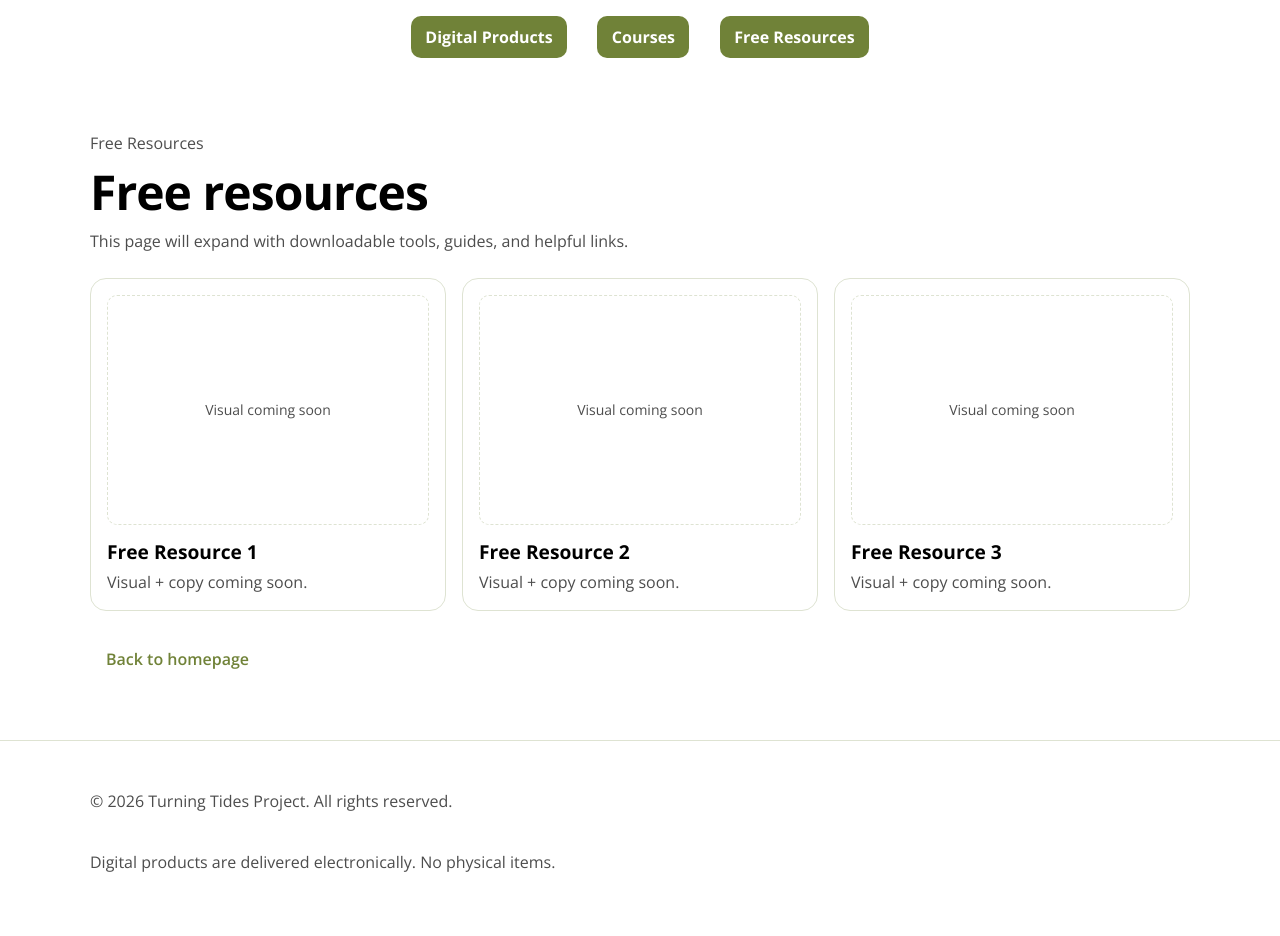
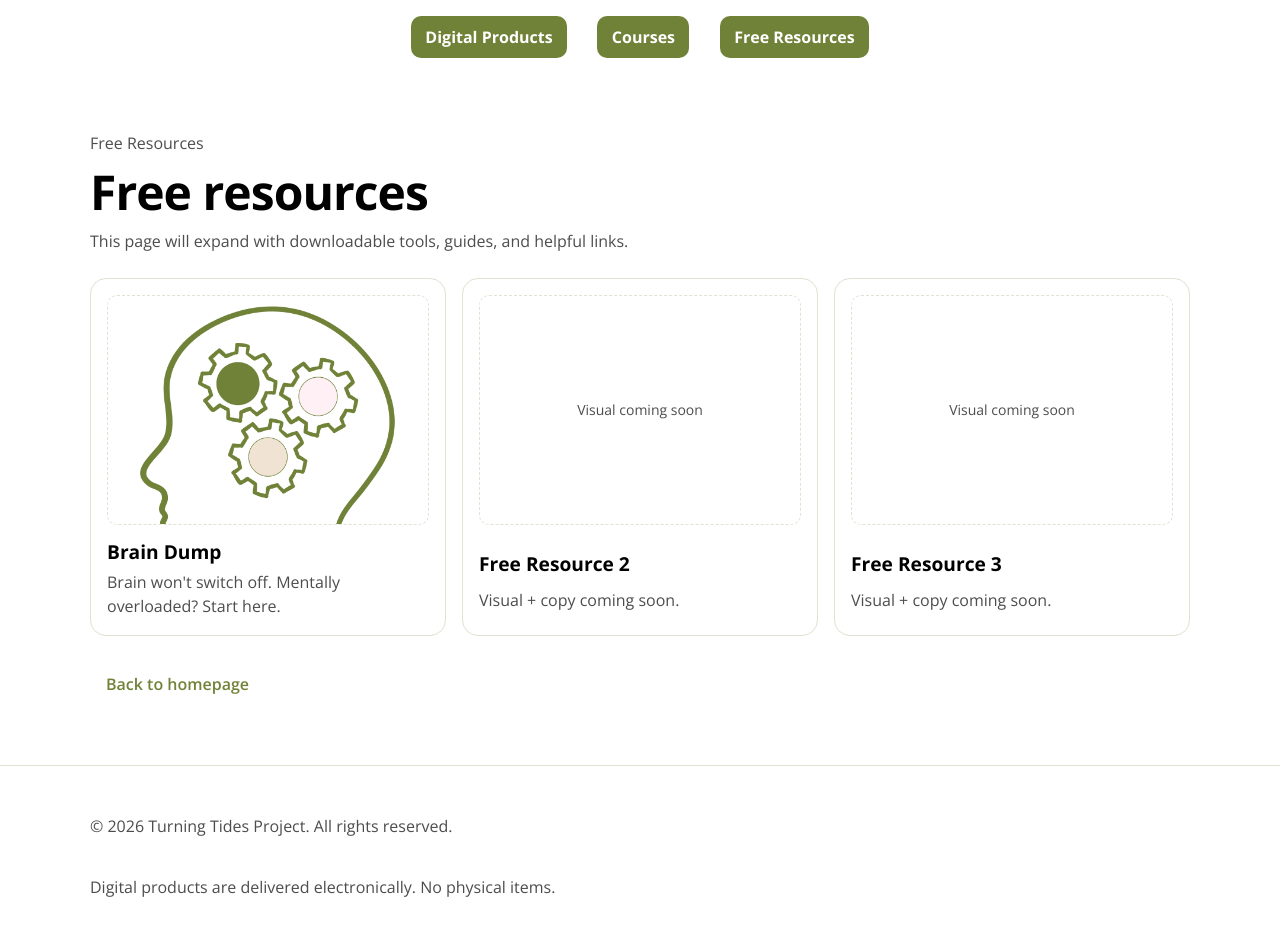
Before and after one commit to JacksonDickfos/turningtideproject, a Next.js app: page /free-resources in a window 1280 px wide. Shown: the top 936 px of the page. Built offline with nearby package versions, Linux system fonts and the light colour scheme.

Commit message:
Add Brain Dump to free resources preview

```diff
--- a/src/app/free-resources/page.tsx
+++ b/src/app/free-resources/page.tsx
@@ -1,4 +1,5 @@
 import Link from "next/link";
+import Image from "next/image";
 
 import { Container } from "@/components/Container";
 import { freeResourcesPreview } from "@/content/previews";
@@ -21,7 +22,19 @@ export default function FreeResourcesPage() {
           <div className="bubbleGrid">
             {freeResourcesPreview.map((item) => (
               <div key={item.id} className="bubble">
-                <div className="bubbleMedia">Visual coming soon</div>
+                <div className="bubbleMedia" style={{ overflow: "hidden" }}>
+                  {item.imageSrc ? (
+                    <Image
+                      src={item.imageSrc}
+                      alt={item.imageAlt ?? ""}
+                      width={800}
+                      height={500}
+                      style={{ width: "100%", height: "100%", objectFit: "contain" }}
+                    />
+                  ) : (
+                    "Visual coming soon"
+                  )}
+                </div>
                 <div className="stack" style={{ gap: 6 }}>
                   <h2 className="h3">{item.title}</h2>
                   <p className="muted" style={{ margin: 0 }}>
--- a/src/content/previews.ts
+++ b/src/content/previews.ts
@@ -48,8 +48,10 @@ export const coursesPreview: PreviewItem[] = [
 export const freeResourcesPreview: PreviewItem[] = [
   {
     id: "fr-1",
-    title: "Free Resource 1",
-    description: "Visual + copy coming soon.",
+    title: "Brain Dump",
+    description: "Brain won't switch off. Mentally overloaded? Start here.",
+    imageSrc: "/images/braindump.png",
+    imageAlt: "Brain Dump",
   },
   {
     id: "fr-2",
```
